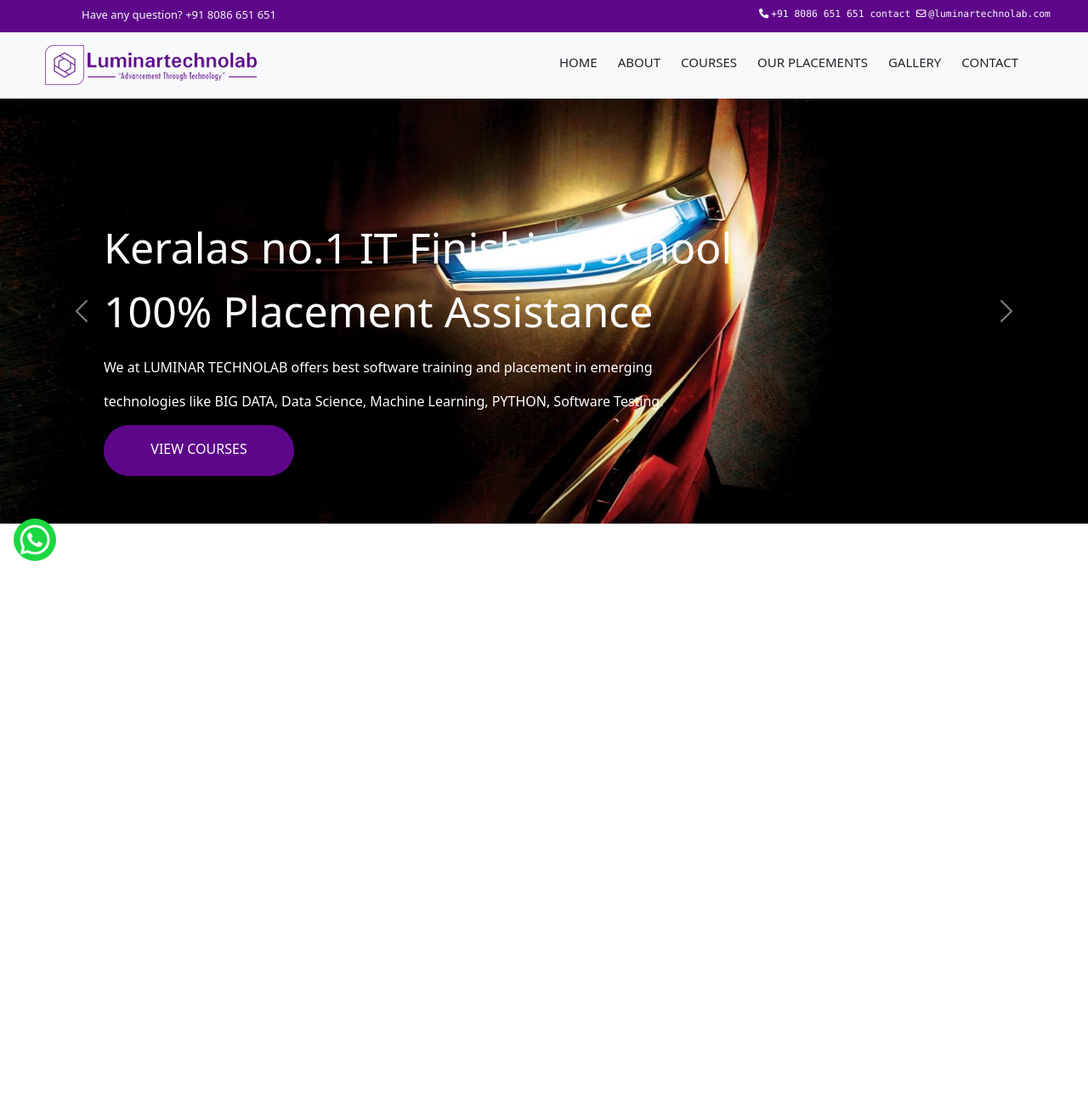
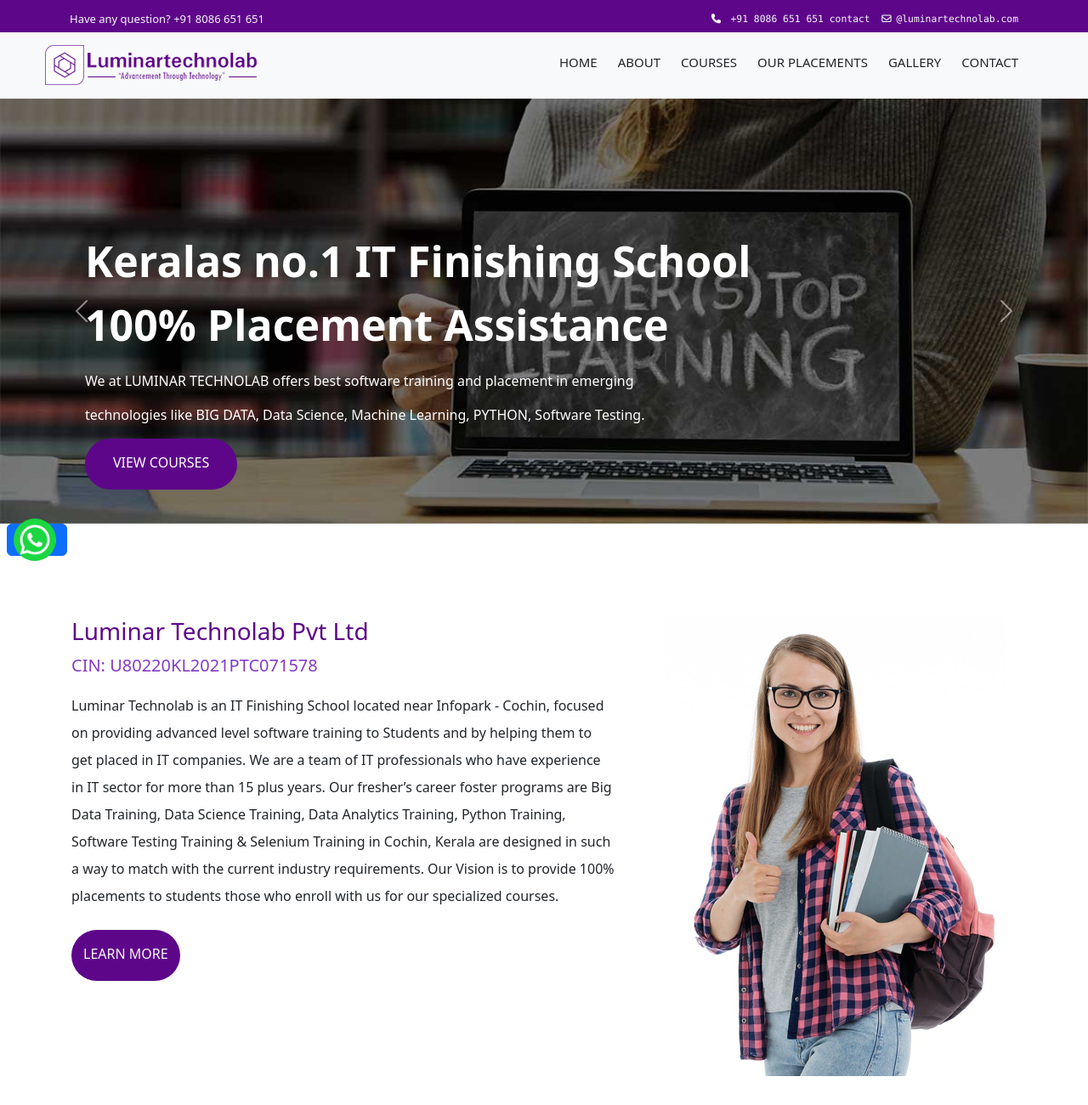
Before and after one commit to sham-roy/luminar, a plain HTML site: page index.html in a window 1280 px wide. Shown: the top 1300 px of the page at 85% size. Drawn offline with nearby package versions, Linux system fonts and the light colour scheme.

Commit message:
grid update

```diff
--- a/index.html
+++ b/index.html
@@ -5,12 +5,11 @@
     <meta charset="UTF-8">
     <meta http-equiv="X-UA-Compatible" content="IE=edge">
     <meta name="viewport" content="width=device-width, initial-scale=1.0">
-    <title>luminar </title>
+    <title>DesktopViewOnly </title>
     <link href="https://cdn.jsdelivr.net/npm/bootstrap@5.3.0-alpha1/dist/css/bootstrap.min.css" rel="stylesheet"
         integrity="sha384-GLhlTQ8iRABdZLl6O3oVMWSktQOp6b7In1Zl3/Jr59b6EGGoI1aFkw7cmDA6j6gD" crossorigin="anonymous">
     <script src="https://cdn.jsdelivr.net/npm/bootstrap@5.3.0-alpha1/dist/js/bootstrap.bundle.min.js"
-        integrity="sha384-w76AqPfDkMBDXo30jS1Sgez6pr3x5MlQ1ZAGC+nuZB+EYdgRZgiwxhTBTkF7CXvN"
-        crossorigin="anonymous">
+        integrity="sha384-w76AqPfDkMBDXo30jS1Sgez6pr3x5MlQ1ZAGC+nuZB+EYdgRZgiwxhTBTkF7CXvN" crossorigin="anonymous">
         </script>
     <link rel="stylesheet" href="./lminar.css">
     <script src="https://kit.fontawesome.com/95d1f99e45.js" crossorigin="anonymous"></script>
@@ -18,13 +17,15 @@
 </head>
 
 <body>
-    <header class="header text-light w-100">
-        <div class="d-flex ms-5 pt-2">
-            <p class="ms-5">Have any question? +91 8086 651 651</p>
-            <div class="hmar">
-                <pre>
-                    <i class="fa-solid fa-phone"> </i>+91 8086 651 651 contact <i class="fa-regular fa-envelope "> </i>@luminartechnolab.com
-                </pre>
+        <header class="navbar navbar-expand-lg vbn text-light">
+            <div class="container">
+                <div class="collapse navbar-collapse ">
+                    <div class="navbar-nav me-auto">
+                        <p class="mt-4">Have any question? +91 8086 651 651</p>
+                    </div>
+                    <div>
+                        <pre class=" mt-4"><i class="fa-solid fa-phone">    </i>+91 8086 651 651 contact  <i class="fa-regular fa-envelope">  </i>@luminartechnolab.com</pre>
+                    </div>
                 </div>
             </div>
         </header>
@@ -67,26 +68,36 @@
     <div>
         <div id="carouselExampleCaptions" class="carousel slide">
             <div class="carousel-inner">
+                <div>
                     <div class="carousel-item active ">
-                    <img src="./img/ironman_lob_mas_hlf_02_0.jpg" class=" w-100 imgsz " alt="...">
+                        <img src="./img/img1.jpg" class=" w-100 imgsz " alt="...">
                         <div class="carousel-caption">
-                        <p class="carou1 text-start caromargin">Keralas no.1 IT Finishing School<br>100% Placement Assistance</p>
-                        <p class=" text-start caromargin">We at LUMINAR TECHNOLAB offers best software training and placement in emerging </p>
-                        <p class=" text-start caromargin">technologies like BIG DATA, Data Science, Machine Learning, PYTHON, Software Testing.</p>
-                        <p class="vcourse text-center pt-3 caromargin"> VIEW COURSES </p>
+                            <p class="carou1 text-start caromargin fw-bold">Keralas no.1 IT Finishing School<br>100%
+                                Placement
+                                Assistance</p>
+                            <p class=" text-start caromargin">We at LUMINAR TECHNOLAB offers best software training
+                                and
+                                placement in emerging </p>
+                            <p class=" text-start caromargin">technologies like BIG DATA, Data Science, Machine
+                                Learning,
+                                PYTHON, Software Testing.</p>
+                            <div class="vcourse caromargin">
+                                <p class="text-center pt-3 "> VIEW COURSES </p>
+                            </div>
                         </div>
                     </div>
 
                     <div class="carousel-item">
-                    <img src="./img/blackpanther-1.webp" class="d-block w-100 imgsz " alt="...">
+                        <img src="./img/img2.jpg" class="d-block w-100 imgsz " alt="...">
                         <div class="carousel-caption d-none d-md-block">
-                        <p class="carou1 text-start caromargin">Data Science, ML & AI Big</p>
-                        <p class="carou1 text-start caromargin">Data - Hadoop & Spark</p>
-                        <p class="carou1 text-start caromargin">Python Data Science</p>
+                            <p class="carou1 text-start caromargin fw-bold">Data Science, ML & AI Big</p>
+                            <p class="carou1 text-start caromargin fw-bold">Data - Hadoop & Spark</p>
+                            <p class="carou1 text-start caromargin fw-bold">Python Data Science</p>
                             <p class="carou2 text-start caromargin">We at LUMINAR TECHNOLAB offers best software training and placement
-                            in emerging technologies <br> like BIG DATA, Data Science, Machine Learning, PYTHON,
-                            Software Testing.</p>
-                        <p class="vcourse text-center pt-3 caromargin"> VIEW COURSES </p>
+                                in emerging technologies <br> like BIG DATA, Data Science, Machine Learning, PYTHON, Software Testing.</p>
+                            <div class="vcourse caromargin">
+                                <p class="text-center pt-3 "> VIEW COURSES </p>
+                            </div>
                         </div>
                     </div>
                 </div>
@@ -104,6 +115,66 @@
             </div>
 
         </div>
+        <div>
+            <button type="button" class="btn btn-primary ms-2" data-bs-toggle="modal"
+                data-bs-target="#exampleModal">Demo</button>
+            <div class="modal fade " id="exampleModal" tabindex="-1" aria-labelledby="exampleModalLabel"
+                aria-hidden="true">
+                <div class="modal-dialog ">
+                    <div class="modal-content ">
+                        <div class=" m-5">
+                            <h5 class="text-center ">Get Training Quote for free</h5>
+                            <button type="button" class="btn-close " data-bs-dismiss="modal"
+                                aria-label="Close"></button>
+                            <input type="text" placeholder="Name"
+                                class="form-control mt-2 border border-0 border-bottom">
+                            <input type="text" placeholder="Email"
+                                class="form-control mt-2 border border-0 border-bottom">
+                            <input type="text" placeholder="Phone Number"
+                                class="form-control mt-2 border border-0 border-bottom">
+                            <select name="" id="" class="form-control mt-2 border border-0 border-bottom">
+                                <option selected="true" disabled="disabled">Select Course interested in</option>
+                                <option value="">Python</option>
+                                <option value="">MEARN</option>
+                            </select>
+                            <input type="text" placeholder="city"
+                                class="form-control mt-2 border border-0 border-bottom">
+                            <textarea name="" id="" cols="30" rows="5" placeholder="comments"
+                                class="form-control mt-2 border border-0 border-bottom"></textarea>
+                        </div>
+                        <div class="ms-4 mb-2 container">
+                            <button type="button" class="btn btn-primary">Save changes</button>
+                        </div>
+                    </div>
+                </div>
+            </div>
+
+        </div>
+        <div class="row p-4 m-5">
+            <div class="col-7 ">
+                <h3 class="violet">Luminar Technolab Pvt Ltd</h3>
+                <p class="fs-5 violite">CIN: U80220KL2021PTC071578</p>
+                <p class="lh-lg justify-content-end fs-6">
+                    Luminar Technolab is an IT Finishing School located near Infopark - Cochin, focused on providing
+                    advanced level software training to Students and by helping them to get placed in IT companies. We
+                    are a
+                    team of IT professionals who have experience in IT sector for more than 15 plus years. Our fresher’s
+                    career foster programs are Big Data Training, Data Science Training, Data Analytics Training, Python
+                    Training, Software Testing Training & Selenium Training in Cochin, Kerala are designed in such a way
+                    to
+                    match with the current industry requirements. Our Vision is to provide 100% placements to students
+                    those
+                    who enroll with us for our specialized courses.
+                </p>
+                <div class="vcourse mt-4 ">
+                    <p class="text-center pt-3 text-light"> LEARN MORE </p>
+                </div>
+            </div>
+            <div class="col-5">
+                <img src="./img/lumigirl.jpg" alt="">
+
+            </div>
+        </div>
 
 
         <div>
--- a/lminar.css
+++ b/lminar.css
@@ -1,15 +1,10 @@
-body{
-    /* background-color: black; */
-    height: 2000px;
-}
-.header{
+
+.vbn {
     background-color: rgb(94,6,138);
     height: 37.5px;
     font-size: small;
+
 }
-/* .flex{
-    display: flex;
-} */
 .hmar {
     margin-left: 35%;
 }
@@ -35,10 +30,16 @@ body{
 }
 .vcourse{
     background: rgb(94,6,138);
-    width: 25%;
+    width: 20%;
     height: 60px;
     border-radius: 30px;
 }
 .caromargin{
-    margin-left: -70px;
+    margin-left: -92px;
 }
+.violet{
+    color: rgb(94,6,138);
+}
+.violite{
+    color: rgb(131, 59, 199);
+}
```
Also changed, not shown: img/blackpanther-1.webp (deleted), img/img1.jpg (added), img/img2.jpg (added), img/ironman_lob_mas_hlf_02_0.jpg (deleted), img/lumigirl.jpg (added). Lines whose indentation alone changed are shown as unchanged.
